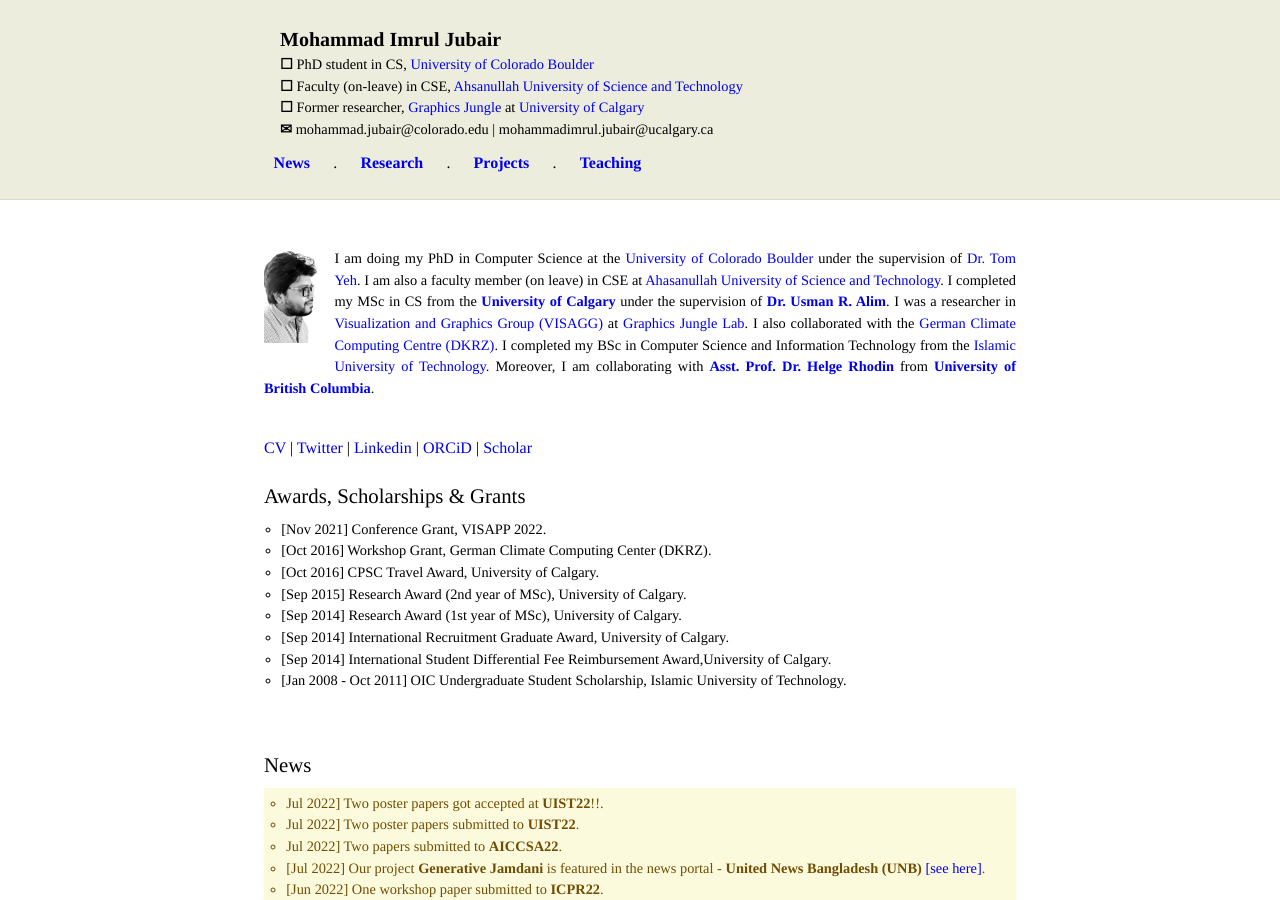
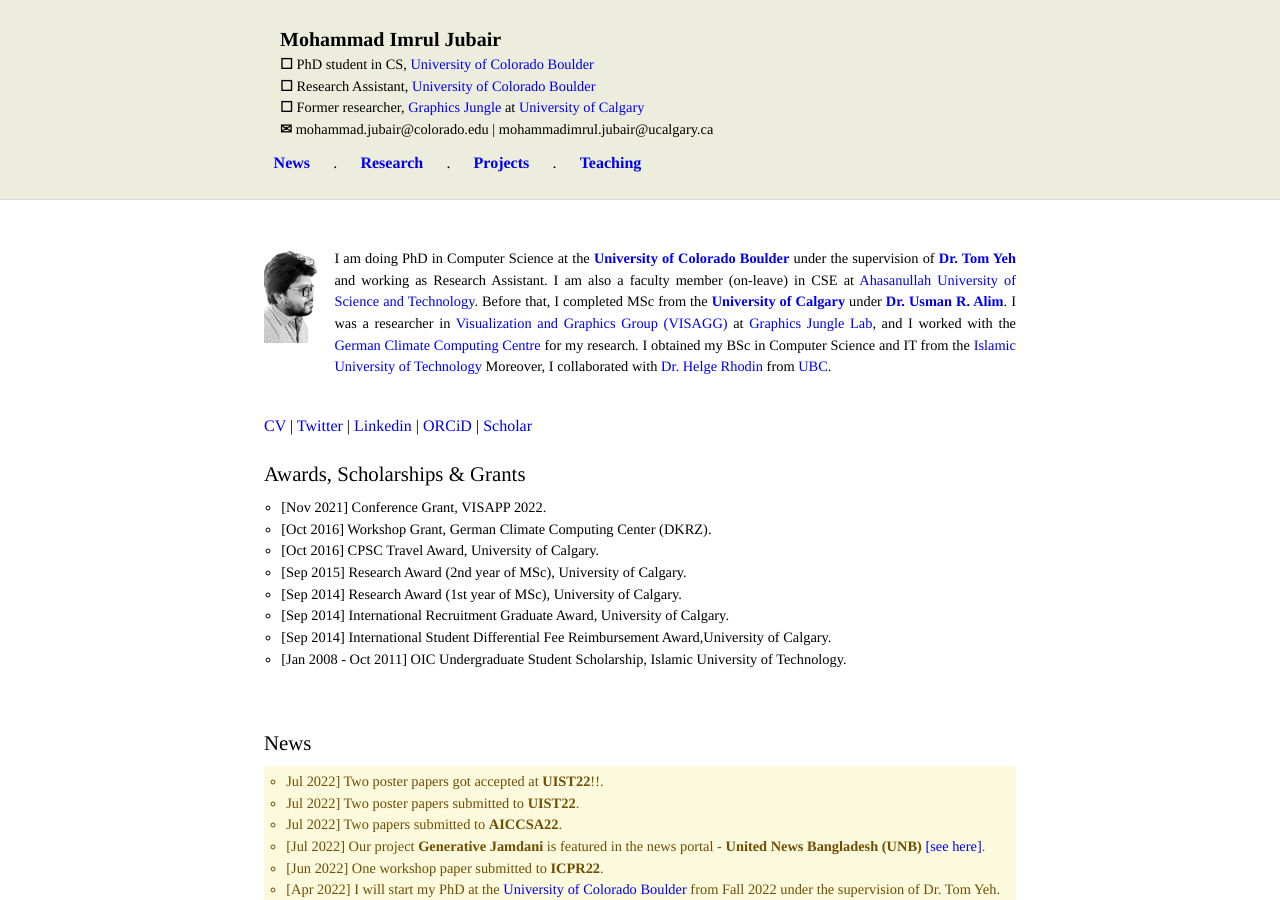
Before and after one commit to imruljubair/imruljubair.github.io, a Jekyll site: the page built from index.html, in a window 1280 px wide and 900 px high. Built offline with Jekyll 4.4.1, drawn with Linux system fonts in a browser that asks for light colours.

Commit message:
info updated

```diff
--- a/_includes/intro.html
+++ b/_includes/intro.html
@@ -4,7 +4,8 @@
   <!--<div<div class="portrait"><img src="/assets/images/mypic.jpg"></div>-->
 
   <div class="portrait"><img src="/assets/images/mypic-bg.png"></div>
-	<p style="font-size:90%;  text-align:justify">I am doing my PhD in Computer Science at the <a href="https://www.colorado.edu/">University of Colorado Boulder</a> under the supervision of <a href= "https://www.colorado.edu/cs/tom-yeh">Dr. Tom Yeh</a>. I am also a faculty member (on leave) in CSE at <a href="http://www.aust.edu/">Ahasanullah University of Science and Technology</a>. I completed my MSc in CS from the <a href="http://www.ucalgary.ca/cpsc" ; style="font-weight:bold">University of Calgary</a> under the supervision of <a href="http://pages.cpsc.ucalgary.ca/~ualim/"; style="font-weight:bold">Dr. Usman R. Alim</a>. I was a researcher in <a href="http://visagg.cpsc.ucalgary.ca/">Visualization and Graphics Group (VISAGG)</a> at <a href="http://jungle.cpsc.ucalgary.ca/wiki/">Graphics Jungle Lab</a>. I also collaborated with the <a href="https://www.dkrz.de/about-en">German Climate Computing Centre (DKRZ)</a>. I completed my BSc in Computer Science and Information Technology from the <a href="http://www.iutoic-dhaka.edu/">Islamic University of Technology</a>. Moreover, I am collaborating with <a href="https://www.cs.ubc.ca/~rhodin/web/"; style="font-weight:bold">Asst. Prof. Dr. Helge Rhodin</a> from <a href="https://www.cs.ubc.ca/" ; style="font-weight:bold">University of British Columbia</a>. &nbsp;
+	<p style="font-size:90%;  text-align:justify">I am doing PhD in Computer Science at the <a href="https://www.colorado.edu/"; style="font-weight:bold">University of Colorado Boulder</a> under the supervision of <a href= "https://www.colorado.edu/cs/tom-yeh"; style="font-weight:bold">Dr. Tom Yeh</a> and working as Research Assistant. I am also a faculty member (on-leave) in CSE at <a href="http://www.aust.edu/">Ahasanullah University of Science and Technology</a>. Before that, I completed MSc from the <a href="http://www.ucalgary.ca/cpsc" ; style="font-weight:bold">University of Calgary</a> under <a href="http://pages.cpsc.ucalgary.ca/~ualim/"; style="font-weight:bold">Dr. Usman R. Alim</a>. I was a researcher in <a href="http://visagg.cpsc.ucalgary.ca/">Visualization and Graphics Group (VISAGG)</a> at <a href="http://jungle.cpsc.ucalgary.ca/wiki/">Graphics Jungle Lab</a>, and I worked with the <a href="https://www.dkrz.de/about-en">German Climate Computing Centre</a> for my research. I obtained my BSc in Computer Science and IT from the <a href="http://www.iutoic-dhaka.edu/">Islamic University of Technology</a> Moreover, I collaborated with <a href="https://www.cs.ubc.ca/~rhodin/web/">Dr. Helge Rhodin</a> from <a href="https://www.cs.ubc.ca/">UBC</a>.
+    &nbsp;
 </p>
 </p>
 </div>
--- a/_includes/nav.html
+++ b/_includes/nav.html
@@ -6,7 +6,8 @@
     <div class="title">
       <span class="titlespan">{{ site.author.name }}</span><br>
       <p style="font-size:90%"> <span>&#9744;</span> PhD student in CS, <a href="https://www.colorado.edu/cs/">University of Colorado Boulder</a><br>
-        <span>&#9744;</span> Faculty (on-leave) in CSE, <a href="http://aust.edu/">Ahsanullah University of Science and Technology</a><br>
+        <!--<span>&#9744;</span> Faculty (on-leave) in CSE, <a href="http://aust.edu/">Ahsanullah University of Science and Technology</a><br>-->
+        <span>&#9744;</span> Research Assistant, <a href="https://www.colorado.edu/cs/">University of Colorado Boulder</a><br>
         <span>&#9744;</span> Former researcher, <a href="http://visagg.cpsc.ucalgary.ca/">Graphics Jungle</a> at <a href="http://www.ucalgary.ca/">University of Calgary</a><br>
         <span>&#9993;</span> mohammad.jubair@colorado.edu | mohammadimrul.jubair@ucalgary.ca</p>
 
```
